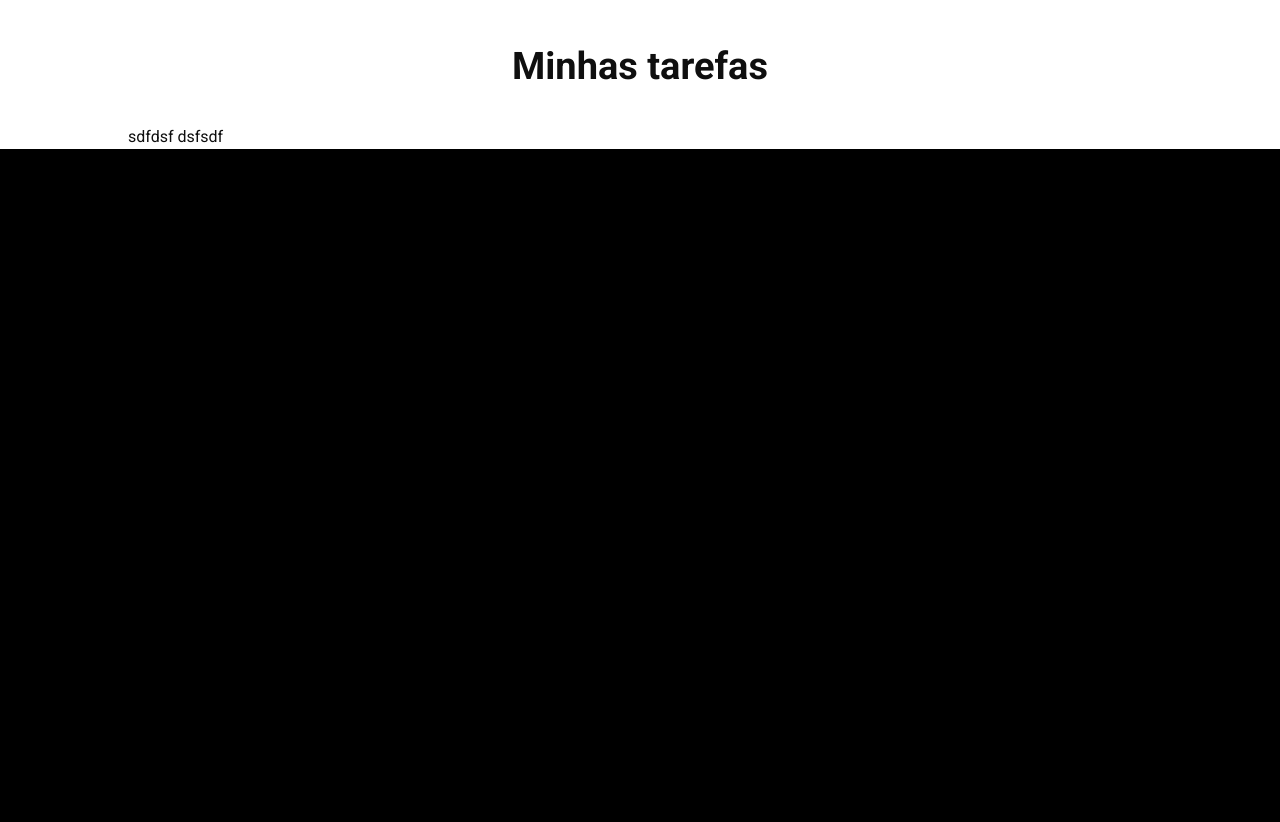
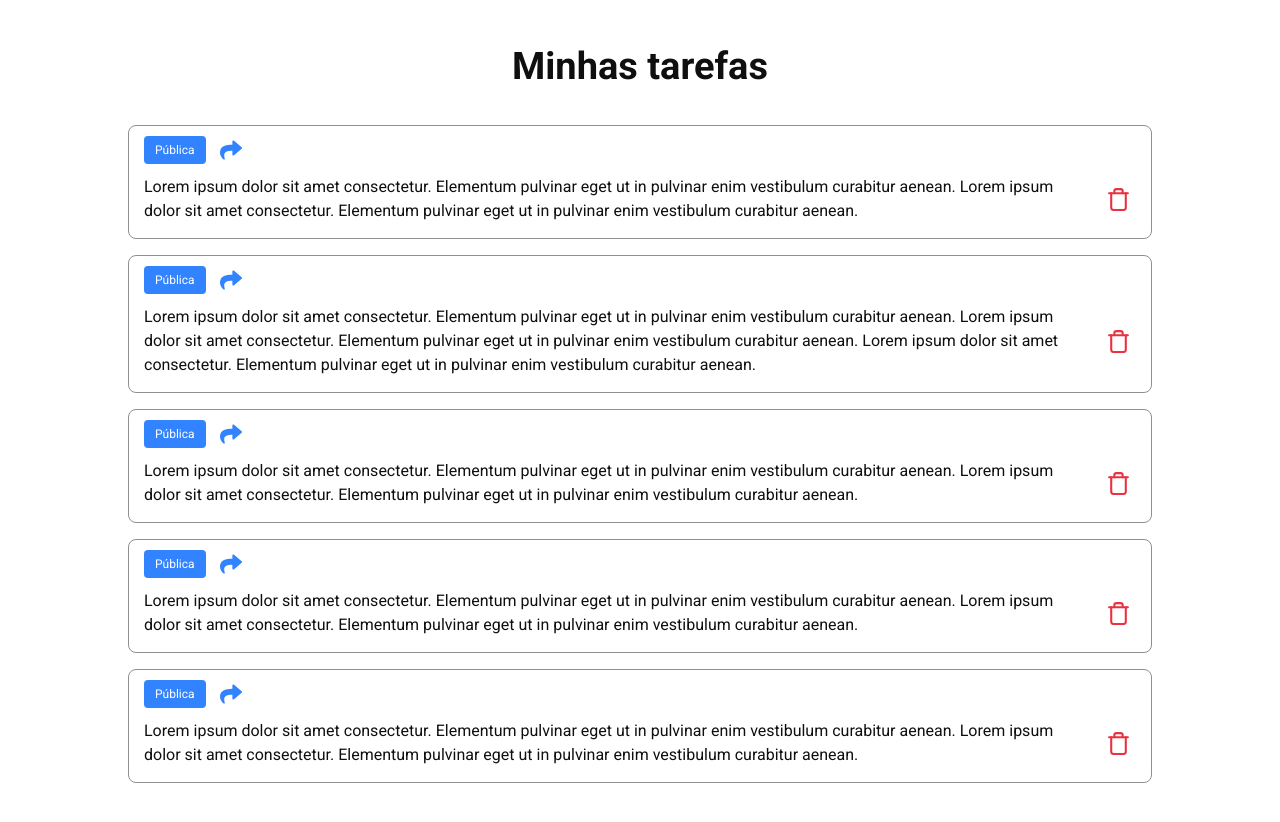
Before and after one commit to BrenoDev00/Estudos_Next, a Next.js app in the folder task-app/: page /dashboard in a window 1280 px wide. Shown: the part 580-1402 px from the top of the page. Before the commit the page ends 800 px from the top, so only its background shows below. Built offline with nearby package versions, Linux system fonts and the light colour scheme; no server answers; sample sign-in values are in the browser's storage.

Commit message:
adiciona seção Minhas Tarefas

```diff
--- a/task-app/package.json
+++ b/task-app/package.json
@@ -23,6 +23,7 @@
     "@types/react-dom": "^19",
     "eslint": "^9",
     "eslint-config-next": "15.3.0",
+    "react-icons": "^5.5.0",
     "tailwindcss": "^4",
     "typescript": "^5"
   }
--- a/task-app/src/app/dashboard/page.tsx
+++ b/task-app/src/app/dashboard/page.tsx
@@ -1,6 +1,6 @@
 "use client";
 
-import { Header, ProtectedPage, Textarea, Button } from "@/components";
+import { Header, ProtectedPage, Textarea, Button, Task } from "@/components";
 import { SessionProvider } from "next-auth/react";
 import { SessionType } from "@/types/session.type";
 import { twMerge } from "tailwind-merge";
@@ -12,7 +12,7 @@ export default function Dashboard({ session }: SessionType) {
         <Header />
 
         <main className={twMerge("bg-bg-black flex flex-col items-center")}>
-          <section className="w-[1024px] px-[128px] pb-[36px]">
+          <section className="w-[1024px] px-[128px] pb-[36px] ">
             <div>
               <h1
                 className={twMerge(
@@ -67,12 +67,38 @@ export default function Dashboard({ session }: SessionType) {
             </div>
           </section>
 
-          <section className="bg-white w-full flex flex-col items-center gap-[30px]">
-            <h2 className="text-bg-black font-bold text-[38px] mt-[60px]">
+          <section className="bg-white w-full flex flex-col items-center gap-[30px] pb-[60px]">
+            <h2
+              className={twMerge(
+                "text-bg-black font-bold text-[38px] mt-[60px]",
+                "max-md:text-[30px] max-sm:text-[25px]"
+              )}
+            >
               Minhas tarefas
             </h2>
 
-            <div className="w-[1024px] text-bg-black">sdfdsf dsfsdf</div>
+            <div className="w-[1024px] text-bg-black flex flex-col gap-[16px]">
+              <Task
+                variant="newTask"
+                text="Lorem ipsum dolor sit amet consectetur. Elementum pulvinar eget ut in pulvinar enim vestibulum curabitur aenean. Lorem ipsum dolor sit amet consectetur. Elementum pulvinar eget ut in pulvinar enim vestibulum curabitur aenean."
+              />
+              <Task
+                variant="newTask"
+                text="Lorem ipsum dolor sit amet consectetur. Elementum pulvinar eget ut in pulvinar enim vestibulum curabitur aenean. Lorem ipsum dolor sit amet consectetur. Elementum pulvinar eget ut in pulvinar enim vestibulum curabitur aenean. Lorem ipsum dolor sit amet consectetur. Elementum pulvinar eget ut in pulvinar enim vestibulum curabitur aenean."
+              />
+              <Task
+                variant="newTask"
+                text="Lorem ipsum dolor sit amet consectetur. Elementum pulvinar eget ut in pulvinar enim vestibulum curabitur aenean. Lorem ipsum dolor sit amet consectetur. Elementum pulvinar eget ut in pulvinar enim vestibulum curabitur aenean."
+              />
+              <Task
+                variant="newTask"
+                text="Lorem ipsum dolor sit amet consectetur. Elementum pulvinar eget ut in pulvinar enim vestibulum curabitur aenean. Lorem ipsum dolor sit amet consectetur. Elementum pulvinar eget ut in pulvinar enim vestibulum curabitur aenean."
+              />
+              <Task
+                variant="newTask"
+                text="Lorem ipsum dolor sit amet consectetur. Elementum pulvinar eget ut in pulvinar enim vestibulum curabitur aenean. Lorem ipsum dolor sit amet consectetur. Elementum pulvinar eget ut in pulvinar enim vestibulum curabitur aenean."
+              />
+            </div>
           </section>
         </main>
       </ProtectedPage>
--- a/task-app/src/components/index.ts
+++ b/task-app/src/components/index.ts
@@ -3,3 +3,4 @@ export * from "./label-box";
 export * from "./button";
 export * from "./protected-page";
 export * from "./textarea";
+export * from "./task/task";
--- a/task-app/src/components/task/task-container.tsx
+++ b/task-app/src/components/task/task-container.tsx
@@ -1,7 +1,7 @@
 import { twMerge } from "tailwind-merge";
 import { TaskContainerProps } from "@/types/components";
 
-export const TaskContainer = ({ className }: TaskContainerProps) => {
+export const TaskContainer = ({ className, children }: TaskContainerProps) => {
   return (
     <article
       className={twMerge(
@@ -9,6 +9,8 @@ export const TaskContainer = ({ className }: TaskContainerProps) => {
         "pt-[10px] pb-[15px] pl-[15px] pr-[20px]",
         className
       )}
-    ></article>
+    >
+      {children}
+    </article>
   );
 };
--- a/task-app/src/components/task/task.tsx
+++ b/task-app/src/components/task/task.tsx
@@ -0,0 +1,49 @@
+import { TaskContainer } from "./task-container";
+import { TaskProps } from "@/types/components";
+import { FiTrash } from "react-icons/fi";
+import { FaShare } from "react-icons/fa";
+import { twMerge } from "tailwind-merge";
+
+export const Task = ({ variant, text }: TaskProps) => {
+  if (variant === "newTask") {
+    return (
+      <TaskContainer className="flex flex-col gap-[11px]">
+        <div className="flex gap-[14px] items-center">
+          <span
+            className={twMerge(
+              "bg-bg-blue py-[5px] px-[11px] rounded-[4px]",
+              "text-white text-[12px]",
+              "max-sm:text-[10px]"
+            )}
+          >
+            Pública
+          </span>
+
+          <div>
+            <FaShare
+              className={twMerge(
+                "w-[22px] h-[22px] fill-bg-blue cursor-pointer",
+                "max-sm:w-[18px] max-sm:h-[18px]"
+              )}
+            />
+          </div>
+        </div>
+
+        <div className="flex justify-between items-center gap-[30px]">
+          <p className={twMerge("max-md:text-[14px] max-sm:text-[12px]")}>
+            {text}
+          </p>
+
+          <div>
+            <FiTrash
+              className={twMerge(
+                "stroke-red w-[25px] h-[25px] cursor-pointer",
+                "max-sm:h-[20px] max-sm:w-[20px]"
+              )}
+            />
+          </div>
+        </div>
+      </TaskContainer>
+    );
+  }
+};
--- a/task-app/src/types/components/index.ts
+++ b/task-app/src/types/components/index.ts
@@ -3,3 +3,4 @@ export * from "./label-box.type";
 export * from "./protected-page.type";
 export * from "./textarea.type";
 export * from "./task-container.type";
+export * from "./task.type";
--- a/task-app/src/types/components/task-container.type.ts
+++ b/task-app/src/types/components/task-container.type.ts
@@ -1,3 +1,6 @@
+import { ReactNode } from "react";
+
 export interface TaskContainerProps {
   className?: string;
+  children: ReactNode;
 }
--- /dev/null
+++ b/task-app/src/types/components/task.type.ts
@@ -0,0 +1,4 @@
+export interface TaskProps {
+  variant: "newTask" | "publicTask";
+  text: string;
+}
```
Also changed, not shown: 1 other file (tests, documents, lock files or other folders).
